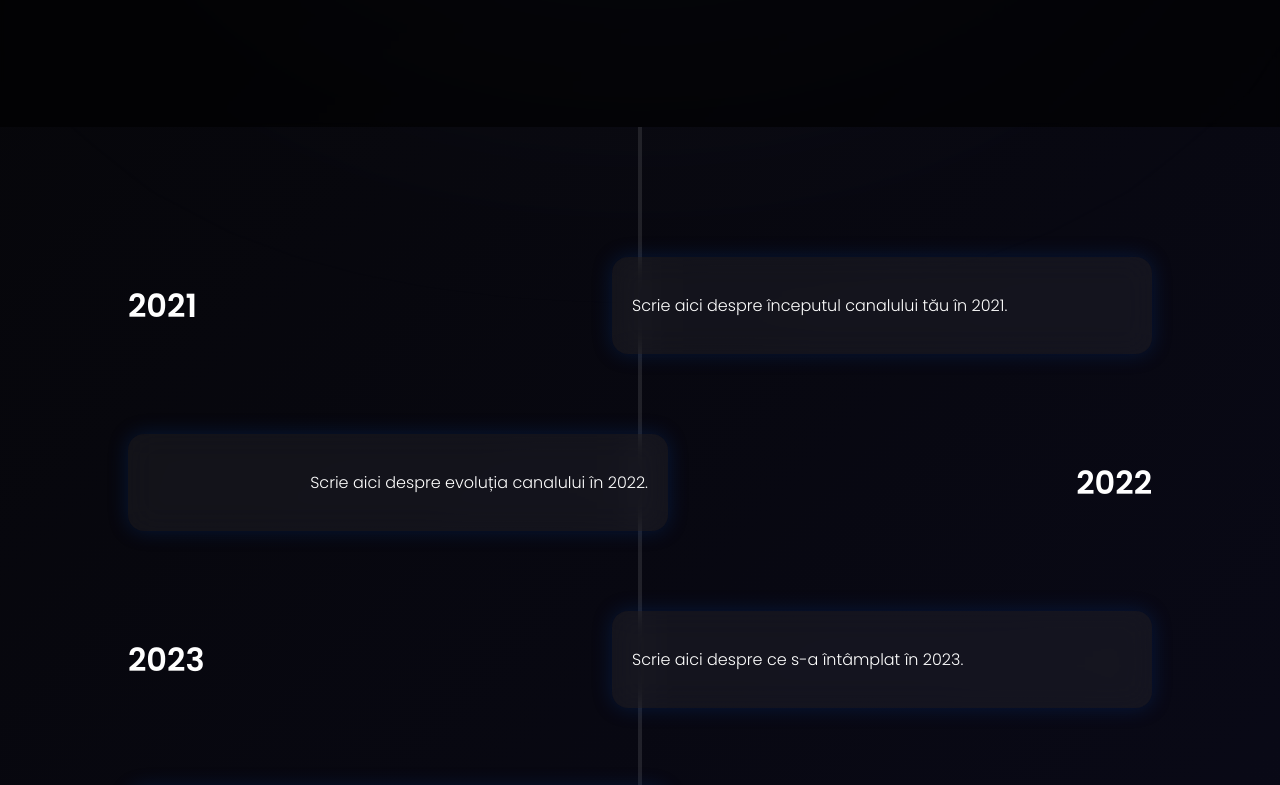
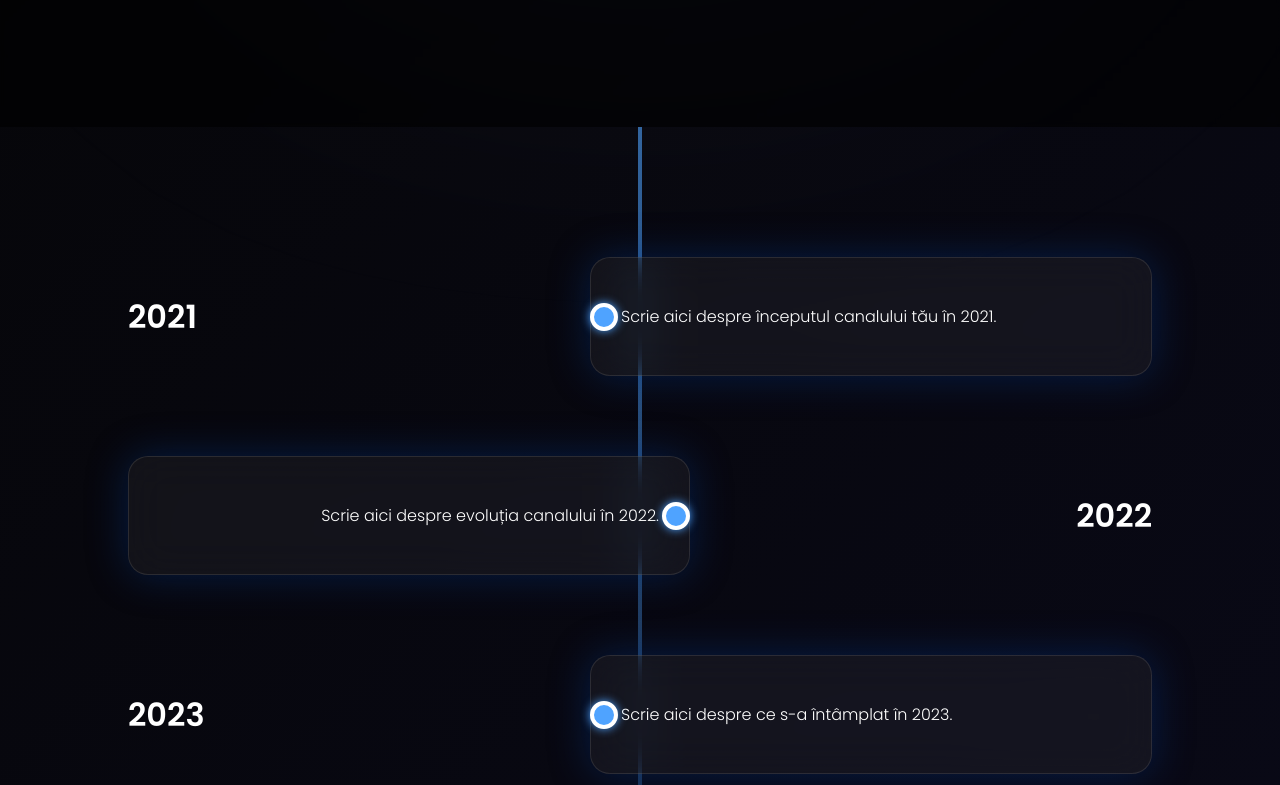
Before and after one commit to clujulmeuofficial/clujulmeuprototype, a plain HTML site: page index.html in a window 1280 px wide. Shown: the part 780-1565 px from the top of the page. Drawn offline with Linux system fonts and the light colour scheme.

Commit message:
Update style.css

```diff
--- a/style.css
+++ b/style.css
@@ -90,7 +90,7 @@ nav a:hover {
   transform: translateX(-50%);
   width: 4px;
   height: 100%;
-  background: rgba(255, 255, 255, 0.1);
+  background: linear-gradient(to bottom, rgba(79, 163, 255, 0.6), rgba(0, 0, 0, 0));
   z-index: 0;
 }
 
@@ -115,19 +115,46 @@ nav a:hover {
   font-size: 2rem;
   font-weight: 600;
   flex: 1;
+  position: relative;
+}
+
+.year::before {
+  content: "";
+  position: absolute;
+  top: 50%;
+  transform: translateY(-50%);
+  width: 20px;
+  height: 20px;
+  background: #4fa3ff;
+  border-radius: 50%;
+  border: 4px solid white;
+  box-shadow: 0 0 10px #4fa3ff;
+  z-index: 2;
+  left: 100%;
+}
+
+.year-block:nth-child(even) .year::before {
+  left: auto;
+  right: 100%;
 }
 
 .content {
   flex: 2;
   max-width: 500px;
   background: rgba(255, 255, 255, 0.05);
-  padding: 20px;
-  border-radius: 16px;
-  backdrop-filter: blur(15px);
-  box-shadow: 0 0 20px rgba(0, 60, 150, 0.3);
+  padding: 30px;
+  border-radius: 20px;
+  backdrop-filter: blur(20px);
+  box-shadow: 0 0 40px rgba(0, 60, 150, 0.4);
+  border: 1px solid rgba(255, 255, 255, 0.1);
+  transition: transform 0.3s ease, box-shadow 0.3s ease;
 }
 
-/* Alternating layout */
+.content:hover {
+  transform: scale(1.02);
+  box-shadow: 0 0 60px rgba(0, 110, 255, 0.6);
+}
+
 .year-block:nth-child(even) {
   flex-direction: row-reverse;
   text-align: right;
@@ -170,4 +197,9 @@ footer {
   .timeline::before {
     left: 20px;
   }
+
+  .year::before {
+    left: -30px !important;
+    right: auto !important;
+  }
 }
```
